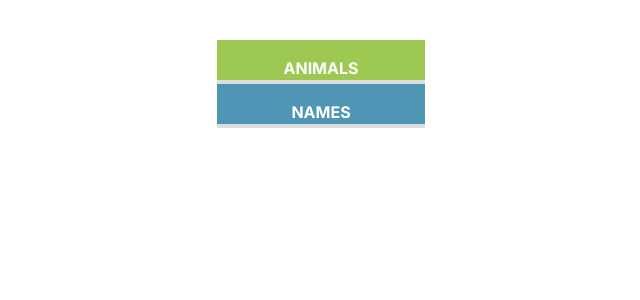
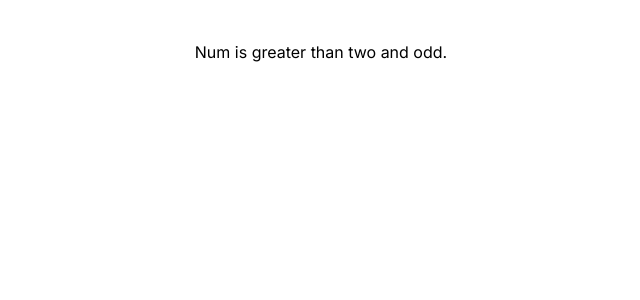
Before and after one commit to digimantra/DML-NPM-Packages, a React (Vite) app: page / in a window 1280 px wide. Shown: the top 300 px of the page, without its empty margins (319-959 px from the left). Built offline with nearby package versions, Linux system fonts and the light colour scheme.

Commit message:
if else loading menu

```diff
--- a/src/App.jsx
+++ b/src/App.jsx
@@ -1,16 +1,30 @@
-// import { If, Else, Then, Loading} from "./stories/Conditionals";
-// import { InputField} from "./stories/InputField/InputField"
-import { Menu } from "./stories/Menu/Menu";
+import {
+  Switch,
+  Case,
+  Default,
+} from "./stories/Conditionals";
 
 const App = () => {
+  const num = 2.888;
+
+  // Function to check if a number is odd
+  const isOdd = (number) => {
+    return number % 2 !== 0;
+  };
+
   return (
     <div className="flex items-center justify-center mt-10">
-        <Menu />
+      <Switch>
+        <Case condition={() => num === 2}>Num is two</Case>
+        <Case condition={() => num > 2 && isOdd(num)}>Num is greater than two and odd.</Case>
+        <Default>Num is greater than two and even.</Default>
+      </Switch>
     </div>
   );
 };
 
 export default App;
+
 
 {
   /* <If condition={input === "email"}>
--- a/src/stories/Menu/Menu.css
+++ b/src/stories/Menu/Menu.css
@@ -11,11 +11,11 @@ a {
   @apply block w-52 h-10 py-4 bg-[#9dc852] text-center text-white font-bold uppercase transition-all
   }
 
-  .menu:hover > .menu-title:after {
+  /* .menu:hover > .menu-title:after {
     border-bottom-width: 5px;
     transition: 0.2s 0.2s border-bottom-width ease-out;
   }
-
+   */
   .menu-title_2nd { background: #4e96b3; }
   .menu-title_2nd:hover { background: #3e86a3; }
   .menu-title_2nd:before { border-top-color: #4e96b3; }
```
